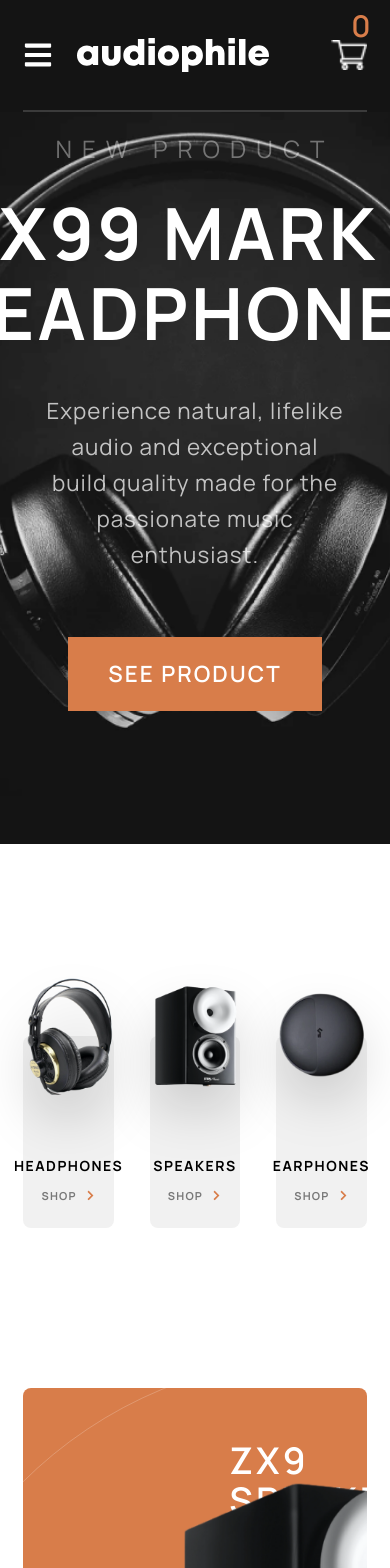
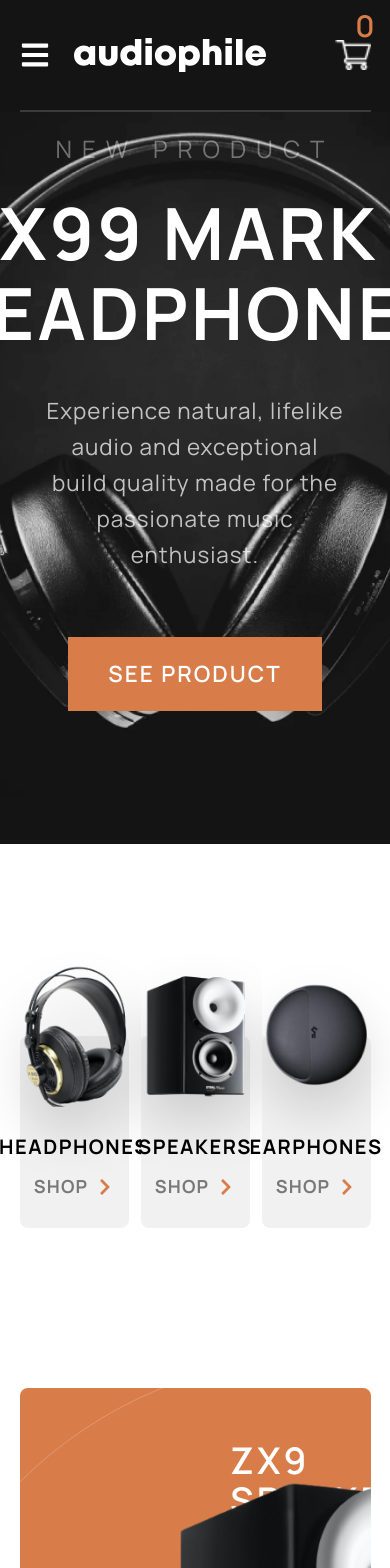
Before and after one commit to Mahmud1087/portfolio-projects, a React (Vite) app in the folder audiophile_ecommerce/: page / in a window 390 px wide. Shown: the top 1568 px of the page. Built offline with nearby package versions, Linux system fonts and the light colour scheme.

Commit message:
tablet responsive for ShopProducts component

```diff
--- a/audiophile_ecommerce/src/components/ShopProducts.jsx
+++ b/audiophile_ecommerce/src/components/ShopProducts.jsx
@@ -4,7 +4,7 @@ import { FaChevronRight } from 'react-icons/fa';
 
 export default function ShopProducts() {
   return (
-    <div className='grid grid-cols-3 gap-9'>
+    <div className='grid grid-cols-3 gap-3 lg:gap-9'>
       {shop.map((item) => {
         const { id, img, url, text } = item;
         return (
@@ -12,14 +12,17 @@ export default function ShopProducts() {
             <img
               src={img}
               alt={text}
-              className='absolute left-1/2 top-1/2 -translate-x-1/2 -translate-y-1/2 drop-shadow-2xl'
+              className='absolute left-1/2 top-1/2 -translate-x-1/2 -translate-y-1/2 drop-shadow-2xl w-28'
             />
             <div className='bg-light-100 w-full h-1/2'></div>
-            <div className='w-full h-1/2 bg-light-300 rounded-lg flex flex-col gap-3 justify-end items-center pb-6'>
-              <h4 className='text-sm tracking-[1.5px] font-bold'>
+            <div className='w-full h-1/2 bg-light-300 rounded-lg flex flex-col gap-3 justify-end items-center pb-7 lg:pb-6'>
+              <h4 className='text-xl tracking-[1.5px] font-bold lg:text-sm'>
                 {text.toUpperCase()}
               </h4>
-              <Link to={url} className='flex items-center gap-2 text-[11px]'>
+              <Link
+                to={url}
+                className='flex items-center gap-2 text-[18px] lg:text-[11px]'
+              >
                 <p className='tracking-[1.2px] font-bold text-[#00000080] hover:text-orange-200 transition-all'>
                   SHOP
                 </p>
--- a/audiophile_ecommerce/src/index.css
+++ b/audiophile_ecommerce/src/index.css
@@ -42,7 +42,7 @@ body::-webkit-scrollbar {
 
 @media screen and (max-width: 912px) {
   .container {
-    width: 88%;
+    width: 90%;
   }
 
   .hero_height {
```
